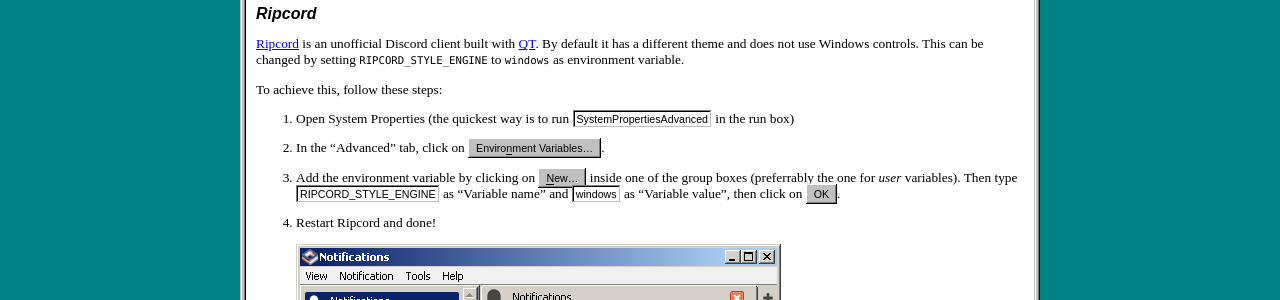
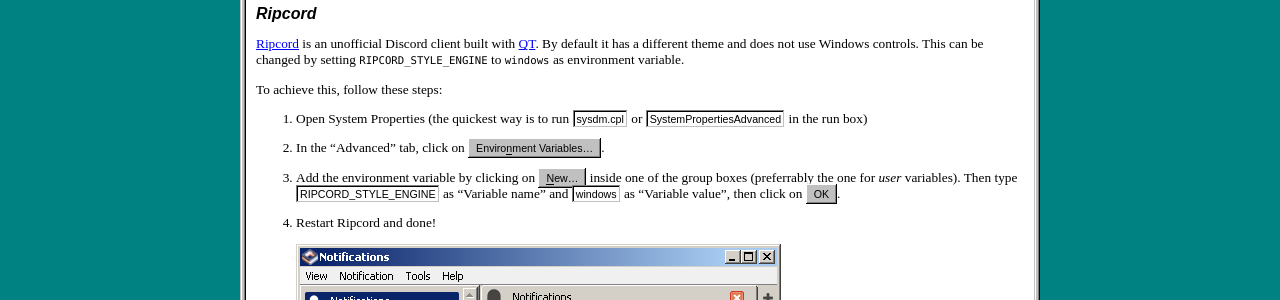
Before and after one commit to WinClassic/winclassic.github.io, a Jekyll site: the page built from app-theming.md, in a window 1280 px wide. Shown: the part 164-464 px from the top of the page. Built offline with Jekyll 4.4.1, drawn with Linux system fonts in a browser that asks for light colours.

Commit message:
Add alternative way to open system properties to app theming guide

```diff
--- a/app-theming.md
+++ b/app-theming.md
@@ -13,7 +13,7 @@ This guide helps you give your applications a more classic feel.
 
 To achieve this, follow these steps:
 
-1. Open System Properties (the quickest way is to run <span class="example-textbox">SystemPropertiesAdvanced</span> in the run box)
+1. Open System Properties (the quickest way is to run <span class="example-textbox">sysdm.cpl</span> or <span class="example-textbox">SystemPropertiesAdvanced</span> in the run box)
 
 2. In the "Advanced" tab, click on <span class="example-button">Enviro<u>n</u>ment Variables...</span>.
 
```
